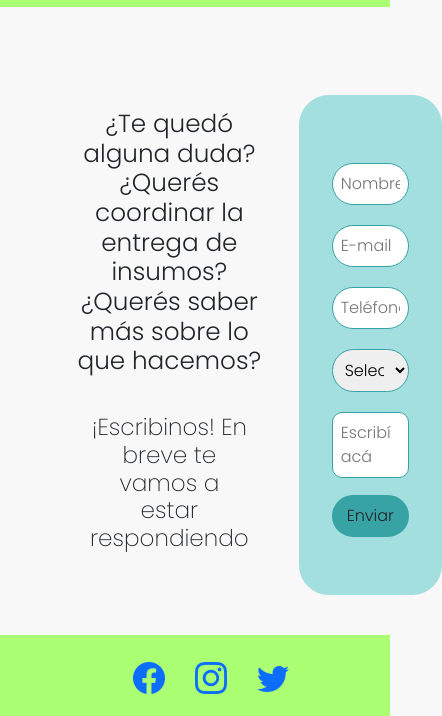
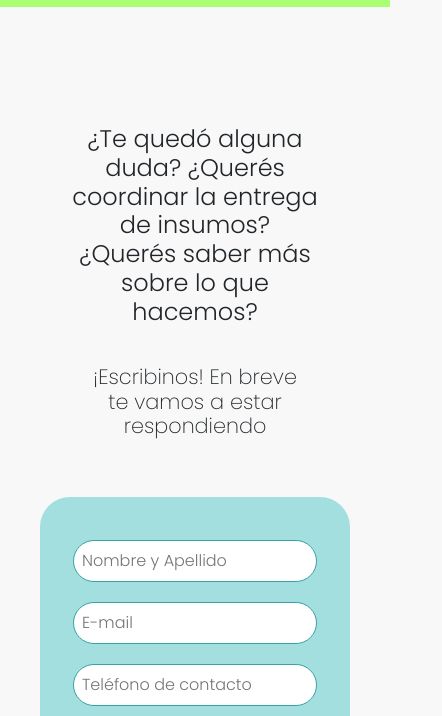
Before and after one commit to CSegundoRosa/huellitas-unidas, a plain HTML site: page pages/contacto.html in a window 390 px wide. Shown: the part 63-779 px from the top of the page, 442 px wide, since content can reach past the window. Drawn offline with nearby package versions, Linux system fonts and the light colour scheme.

Commit message:
media query contactos

```diff
--- a/css/styles.css
+++ b/css/styles.css
@@ -134,7 +134,7 @@ header img {
     color: black;
     text-align: center;
     padding: 20px;
-    grid-area: "formas-ayudar-txt";
+    grid-area: formas-ayudar-txt;
 }
 
 .formas-ayudar-txt p {
@@ -143,7 +143,7 @@ header img {
 }
 
 .formas-ayudar-img {
-    grid-area: "formas-ayudar-img";
+    grid-area: formas-ayudar-img;
 }
 
 .formas-ayudar-img img {
@@ -302,7 +302,7 @@ header img {
 
 .formulario-txt {
     text-align: center;
-    grid-area: "formulario-txt";
+    grid-area: formulario-txt;
     display: flex;
     height: 500px;
     flex-direction: column;
@@ -330,6 +330,7 @@ header img {
     align-items: center;
     padding: 30px;
     background: #A4DFE0;
+    grid-area: formulario;
 }
 
 .formulario input{
@@ -463,6 +464,14 @@ footer p{
         font-size: 0.9rem;
     }
 
+    /*contacto*/
+    .formulario-txt h2 {
+        font-size: 1.5rem;
+    }
+    .formulario-txt h3 {
+        font-size: 1.3rem;
+    }
+
 }
 
 @media screen and (max-width:700px) {
@@ -556,6 +565,19 @@ footer p{
         font-size: 0.9rem;
     }
 
+    /*contacto*/
+    .formulario-grid {
+        grid-template-columns: 1fr;
+        grid-template-rows: auto;
+        grid-template-areas:
+        "formulario-txt"
+        "formulario";
+    }
+
+    .formulario-txt {
+        height: auto;
+    }
+
 
     /*footer*/
     footer h3 {
```
